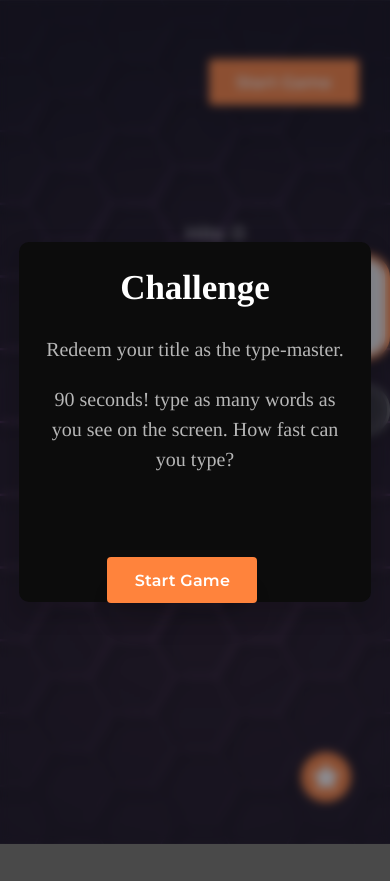
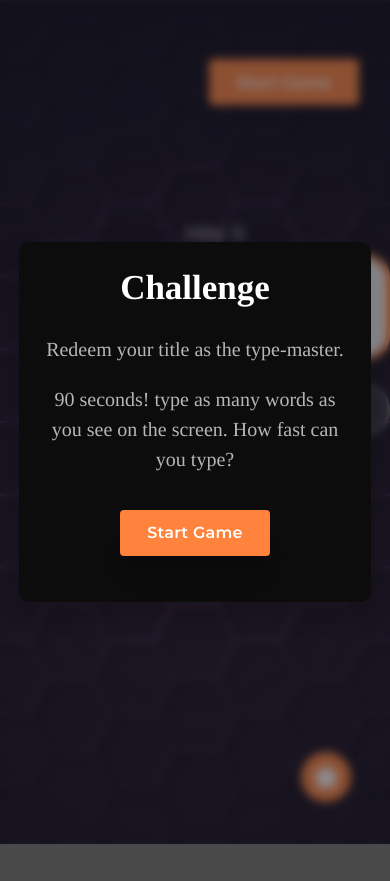
Before and after one commit to Thelma-Dev/Type-Master, a website with bundled scripts: page index.html in a window 390 px wide. Shown: the top 881 px of the page. Built offline with nearby package versions, Linux system fonts and the light colour scheme; a web font is replaced by a local one.

Commit message:
Update Button Position

```diff
--- a/assets/style/style.css
+++ b/assets/style/style.css
@@ -117,7 +117,7 @@ input::placeholder {
 /*          buttons          */
 /* --------------------------*/
 
-.start-game, #restart, .start-me {
+.start-game, #restart{
     width: 150px;
     height: 46px;
     text-align: center;
@@ -134,6 +134,23 @@ input::placeholder {
     position: fixed;
     top: 7%;
     right: 20%;
+}
+
+.start-me {
+    width: 150px;
+    height: 46px;
+    text-align: center;
+    background-color: var(--app-orange);
+    border: none;
+    border-radius: 4px;
+    box-shadow: rgba(0, 0, 0, 0.1) 0px 26px 30px -10px, rgba(0, 0, 0, 0.1) 0px 16px 10px -10px;
+    font-size: 16px;
+    font-weight: 600;
+    letter-spacing: 0.2px;
+    transition: all 0.25s ease-in-out;
+    color: #fff;
+    cursor: pointer;
+    margin-top: 25px;
 }
 
 #restart {
@@ -573,10 +590,8 @@ h4 {
         text-align: center;
     }
 
-    dialog .start-me {
-        position: fixed;
-        top: 66%;
-        right: 34%;
+    .start-me {
+        margin-top: 35px;
     }
 
     .start-game {
```
